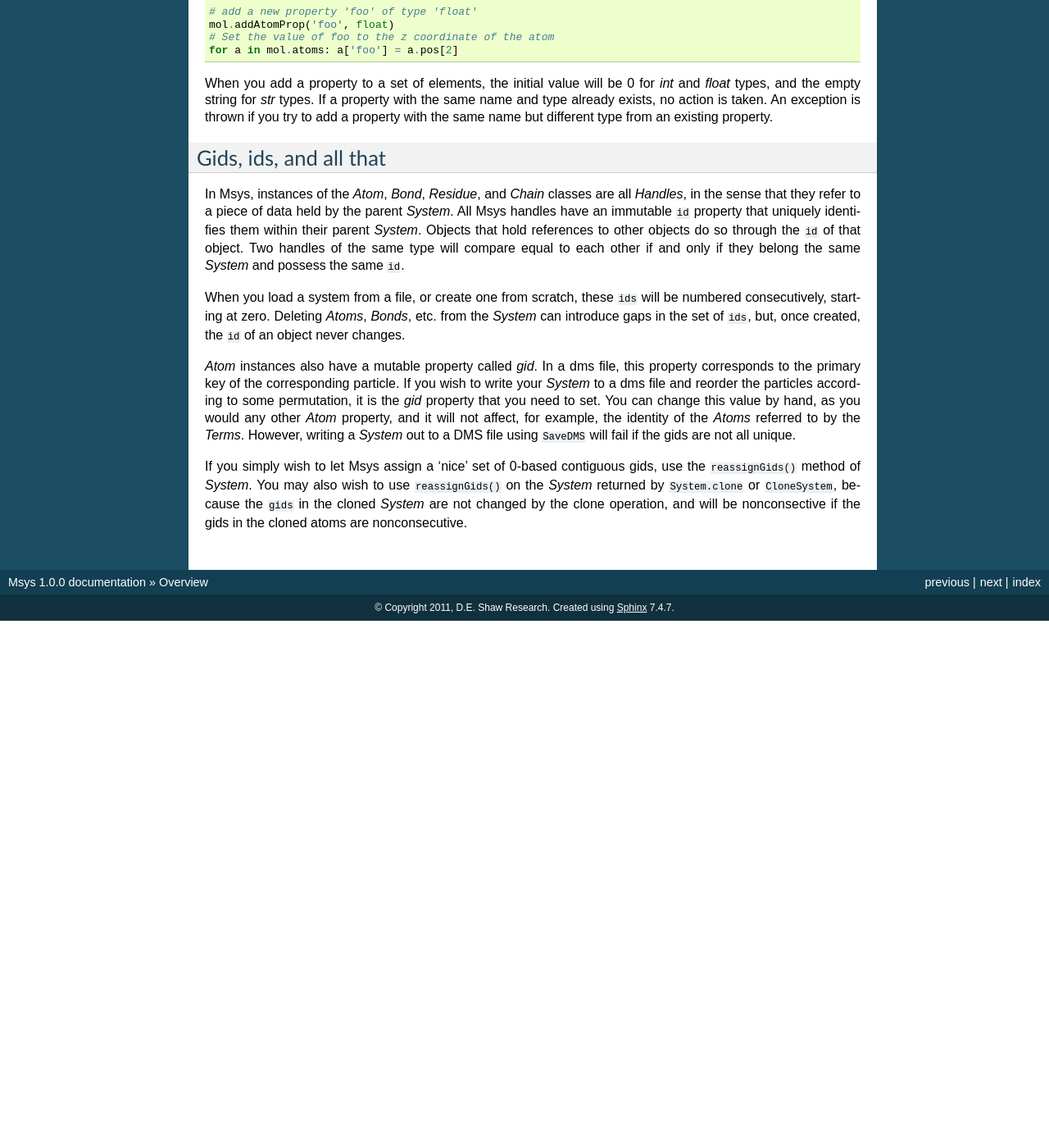
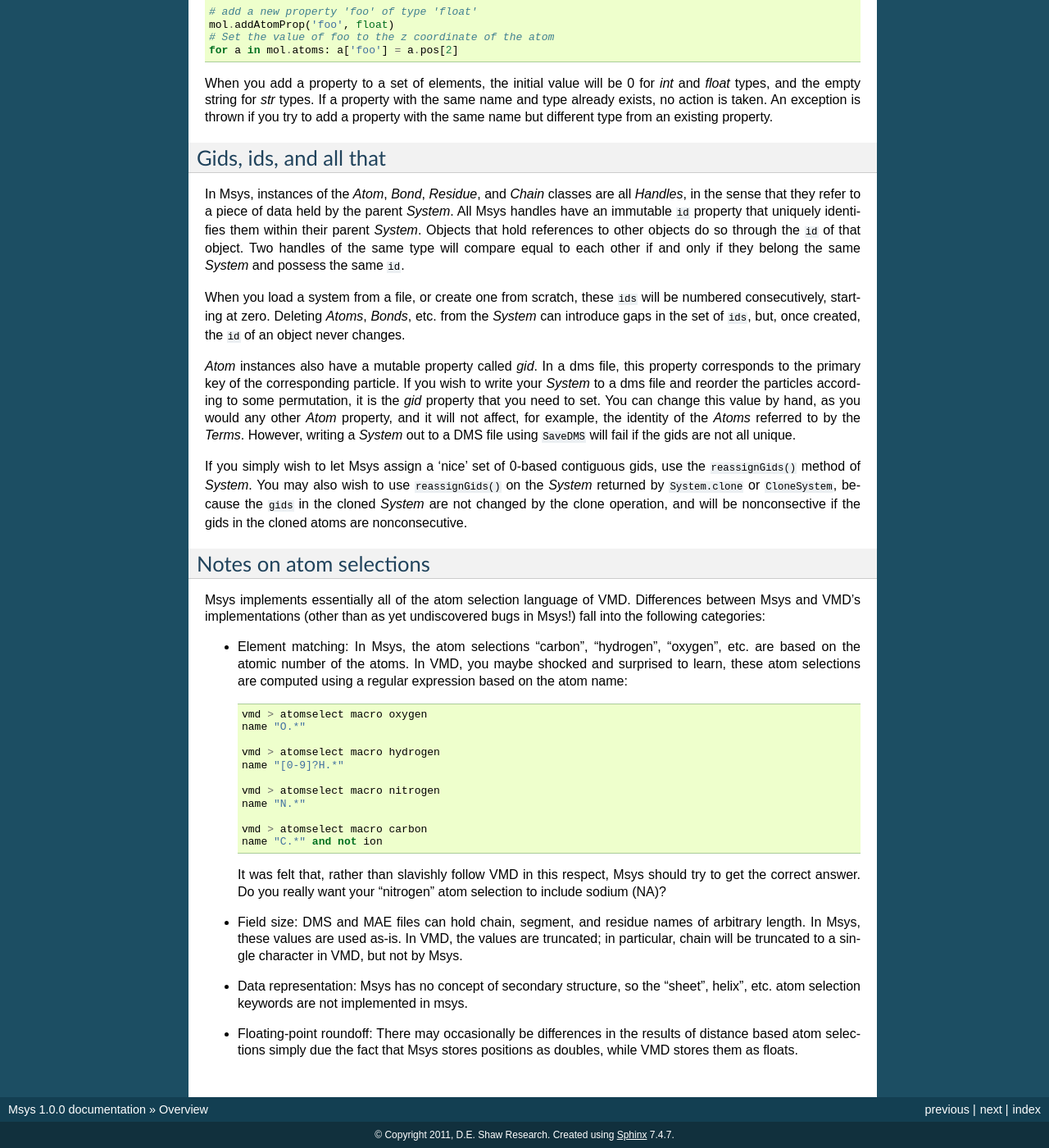
Before and after one commit to DEShawResearch/msys, a Sphinx documentation site: the page built from doc/source/overview.rst, in a window 1280 px wide and 1400 px high, scrolled down 2996 px. Shown: the whole window at 82% size. Built offline with Sphinx 7.4.7, drawn with Linux system fonts in a browser that asks for light colours; before the commit the page ends 3753 px from its top, so only the background shows below that; some of the changed text lies outside the part shown.

Commit message:
Docs.
[git-p4: depot-paths = "//depot/desrad/main/sw/libs/msys/": change = 125379]

```diff
--- a/doc/source/overview.rst
+++ b/doc/source/overview.rst
@@ -234,3 +234,45 @@ to use ``reassignGids()`` on the `System` returned by ``System.clone`` or
 ``CloneSystem``, because the ``gids`` in the cloned `System` are not
 changed by the clone operation, and will be nonconsective if the gids
 in the cloned atoms are nonconsecutive.
+
+Notes on atom selections
+========================
+
+Msys implements essentially all of the atom selection language of VMD.
+Differences between Msys and VMD's implementations (other than as yet
+undiscovered bugs in Msys!) fall into the following categories:
+
+* Element matching: In Msys, the atom selections "carbon", "hydrogen",
+  "oxygen", etc. are based on the atomic number of the atoms.  In
+  VMD, you maybe shocked and surprised to learn, these atom selections
+  are computed using a regular expression based on the atom name::
+
+    vmd > atomselect macro oxygen
+    name "O.*"
+
+    vmd > atomselect macro hydrogen
+    name "[0-9]?H.*"
+
+    vmd > atomselect macro nitrogen
+    name "N.*"
+
+    vmd > atomselect macro carbon
+    name "C.*" and not ion
+
+
+  It was felt that, rather than slavishly follow VMD in this respect, Msys
+  should try to get the correct answer.  Do you really want your "nitrogen"
+  atom selection to include sodium (NA)?
+
+* Field size: DMS and MAE files can hold chain, segment, and residue names
+  of arbitrary length.  In Msys, these values are used as-is.  In VMD,
+  the values are truncated; in particular, chain will be truncated to
+  a single character in VMD, but not by Msys.
+
+* Data representation: Msys has no concept of secondary structure, so the
+  "sheet", helix", etc. atom selection keywords are not implemented in
+  msys.
+
+* Floating-point roundoff: There may occasionally be differences in the
+  results of distance based atom selections simply due the fact that Msys
+  stores positions as doubles, while VMD stores them as floats.
```
Also changed, not shown: doc/source/index.rst (+12 -2 lines), 1 other file.
